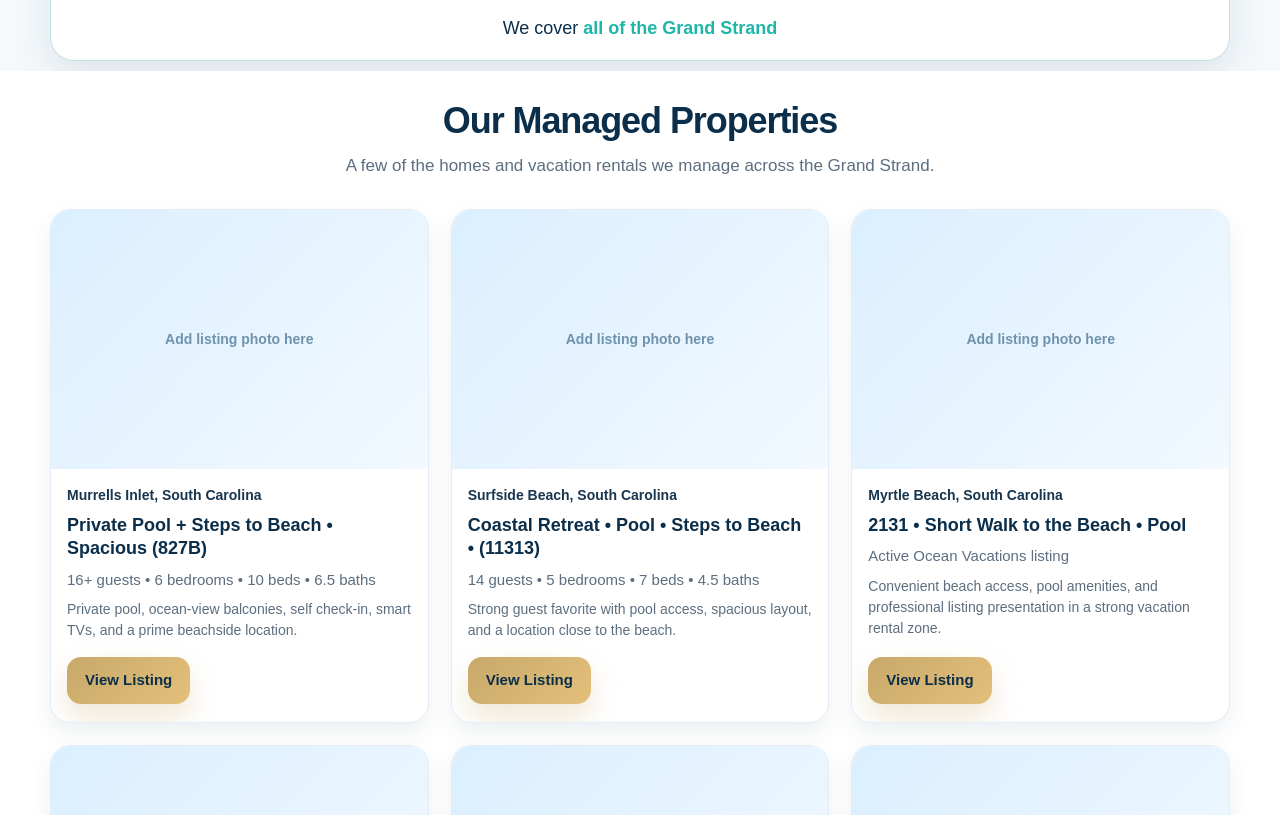
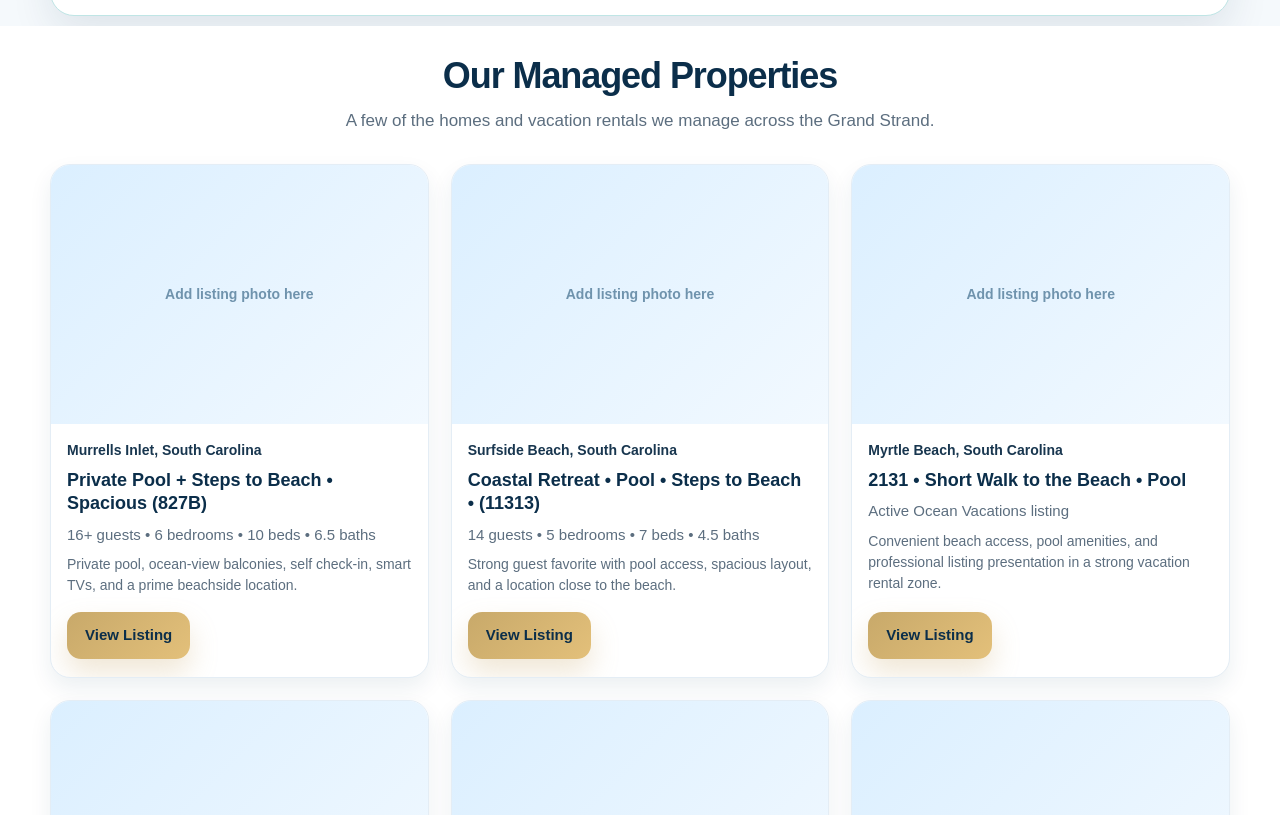
Before and after one commit to oceanvacationsmb/owner_income_report, a website: page newowner.html in a window 1280 px wide. Shown: the part 1140-1955 px from the top of the page. Drawn offline with Linux system fonts and the light colour scheme.

Commit message:
Remove host status bottom section
Removed the host status bottom section that mentions coverage.

```diff
--- a/newowner.html
+++ b/newowner.html
@@ -815,9 +815,7 @@
     <div class="host-status-stars">★★★★★</div>
   </div>
 
-  <div class="host-status-bottom">
-    <span>We cover <strong>all of the Grand Strand</strong></span>
-  </div>
+
 </div>
     </div>
   </section>
```
